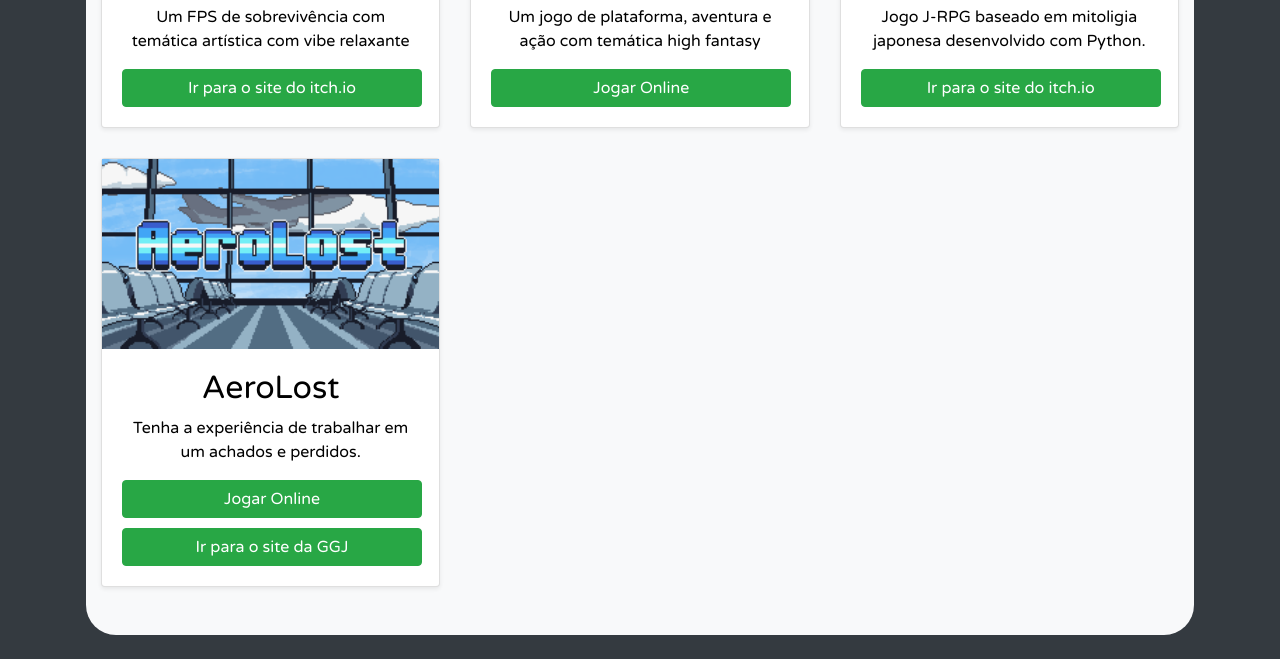
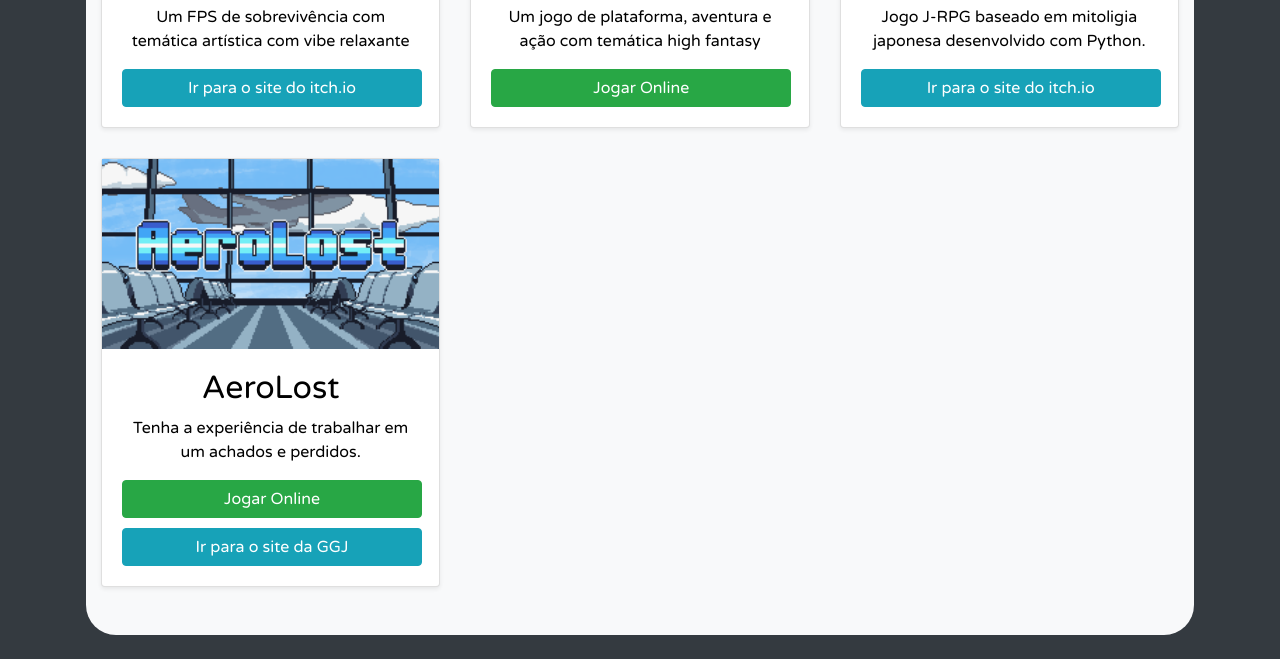
Before and after one commit to D4rkFaiL/D4rkFaiL.github.io, a plain HTML site: page Jogos.html in a window 1280 px wide. Shown: the part 476-1135 px from the top of the page. Drawn offline with Linux system fonts and the light colour scheme.

Commit message:
Cor do botão de informacoes alterado.

```diff
--- a/Jogos.html
+++ b/Jogos.html
@@ -86,7 +86,7 @@
                                 <h2>Brush'em All</h2>
                                 <p class="card-text">Um FPS de sobrevivência com temática artística com vibe relaxante</p>
                                 <div class="d-flex justify-content-between align-items-center">
-                                    <a href="https://redscale.itch.io/brush-em-all"><button type="button" class="btn btn-success" style="width: 300px;" >Ir para o site do itch.io</button></a>
+                                    <a href="https://redscale.itch.io/brush-em-all"><button type="button" class="btn btn-info" style="width: 300px;" >Ir para o site do itch.io</button></a>
                                 </div>
                             </div>
                         </div>
@@ -113,7 +113,7 @@
                                 <h2>Samurai Hachi</h2>
                                 <p class="card-text">Jogo J-RPG baseado em mitoligia japonesa desenvolvido com Python.</p>
                                 <div class="d-flex justify-content-between align-items-center">
-                                    <a href="https://fiveyoukais.itch.io/samurai-hachi"><button type="button" class="btn btn-success" style="width: 300px;" >Ir para o site do itch.io</button></a>
+                                    <a href="https://fiveyoukais.itch.io/samurai-hachi"><button type="button" class="btn btn-info" style="width: 300px;" >Ir para o site do itch.io</button></a>
                                 </div>
                             </div>
                         </div>
@@ -131,7 +131,7 @@
                                 </div>
 
                                 <div class="d-flex justify-content-between align-items-center" style="margin-top: 10px;">
-                                    <a href="https://globalgamejam.org/2021/games/aerolost-9"><button type="button" class="btn btn-success" style="width: 300px;" >Ir para o site da GGJ</button></a>
+                                    <a href="https://globalgamejam.org/2021/games/aerolost-9"><button type="button" class="btn btn-info" style="width: 300px;" >Ir para o site da GGJ</button></a>
                                 </div>
 
                             </div>
```
